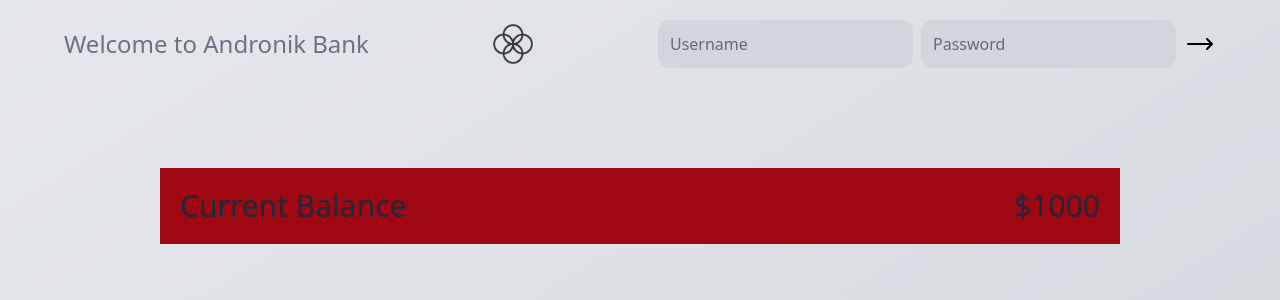
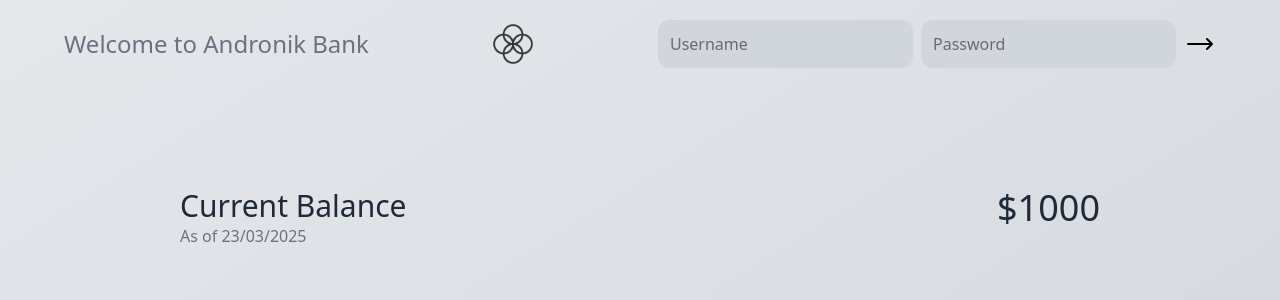
Before and after one commit to oadluis/Andronik-Bank, a React (Vite) app in the folder frontend/: page / in a window 1280 px wide. Shown: the top 300 px of the page. Built offline with nearby package versions, Linux system fonts and the light colour scheme.

Commit message:
ajustando o texto do current balance e adicionando o texto que levará as datas

```diff
--- a/frontend/src/components/layout/CurrentBalance.jsx
+++ b/frontend/src/components/layout/CurrentBalance.jsx
@@ -1,8 +1,11 @@
 function CurrentBalance() {
   return (
-    <div className="bg-red-800 p-5 mt-[5rem]  w-3/4 flex justify-between">
-      <h2 className="text-3xl font-normal text-gray-800">Current Balance</h2>
-      <span className="text-3xl font-normal text-gray-800">$1000</span>
+    <div className=" p-5 mt-[5rem]  w-3/4 flex justify-between">
+      <div>
+        <h2 className="text-3xl font-medium text-gray-800">Current Balance</h2>
+        <p className="text-gray-500 font-medium">As of 23/03/2025</p>
+      </div>
+      <span className="text-4xl font-medium text-gray-800">$1000</span>
     </div>
   );
 }
```
